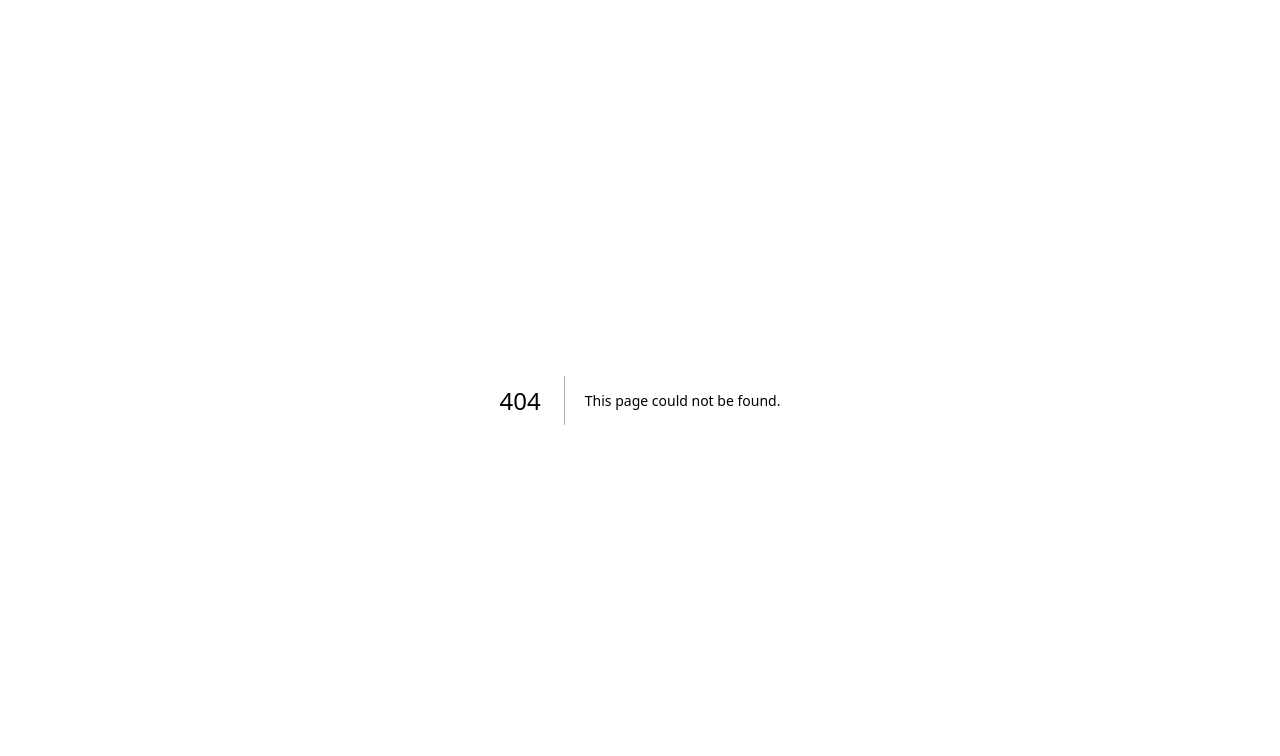
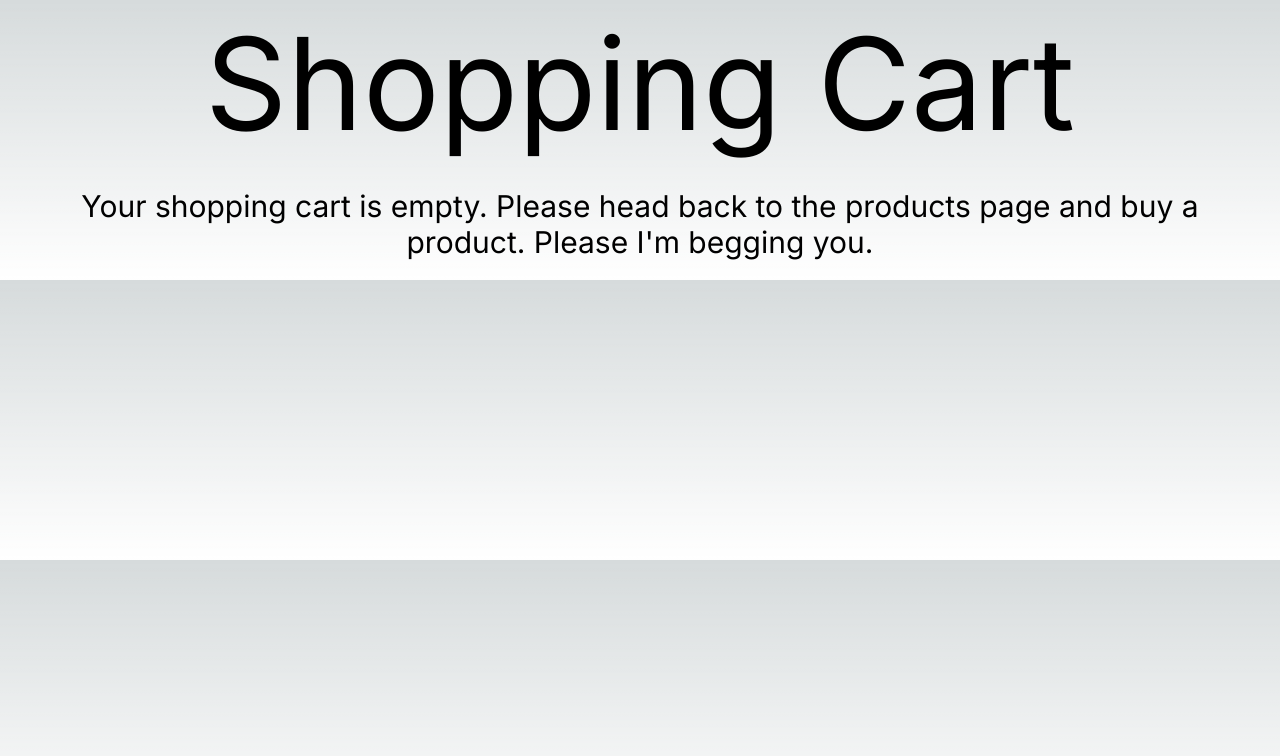
Before and after one commit to whetty/Learning-Next.js, a Next.js app: page /cart in a window 1280 px wide. Before the commit this address had no page. Shown: the top 756 px of the page. Built offline with nearby package versions, Linux system fonts and the light colour scheme.

Commit message:
routes to the e-commerce app

```diff
--- /dev/null
+++ b/src/app/cart/page.jsx
@@ -0,0 +1,12 @@
+import React from 'react'
+
+const page = () => {
+  return (
+    <>
+    <h2 class="text-center p-5 font-cave text-9xl">Shopping Cart</h2>
+    <p class="text-center p-5 font-cave text-3xl">Your shopping cart is empty. Please head back to the products page and buy a product. Please I'm begging you.</p>
+    </>
+  )
+}
+
+export default page
```
